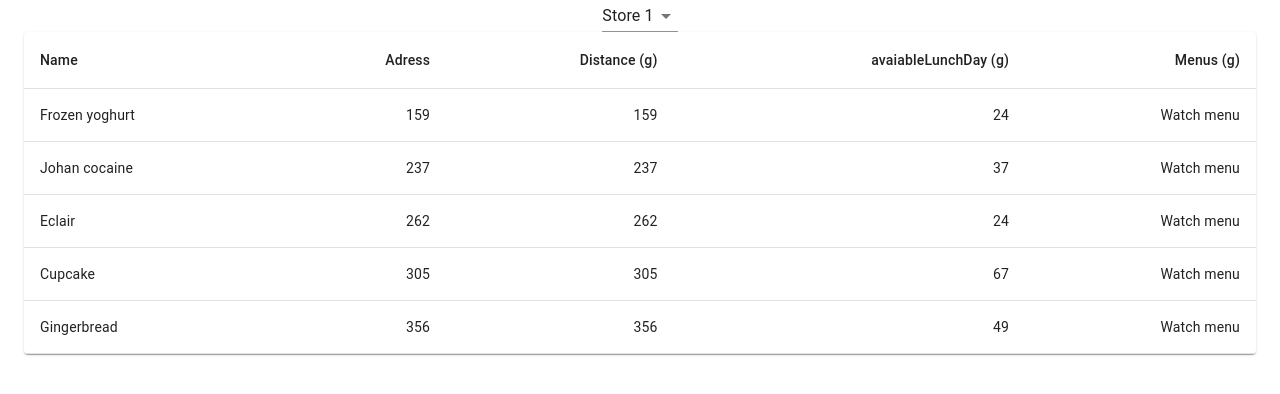
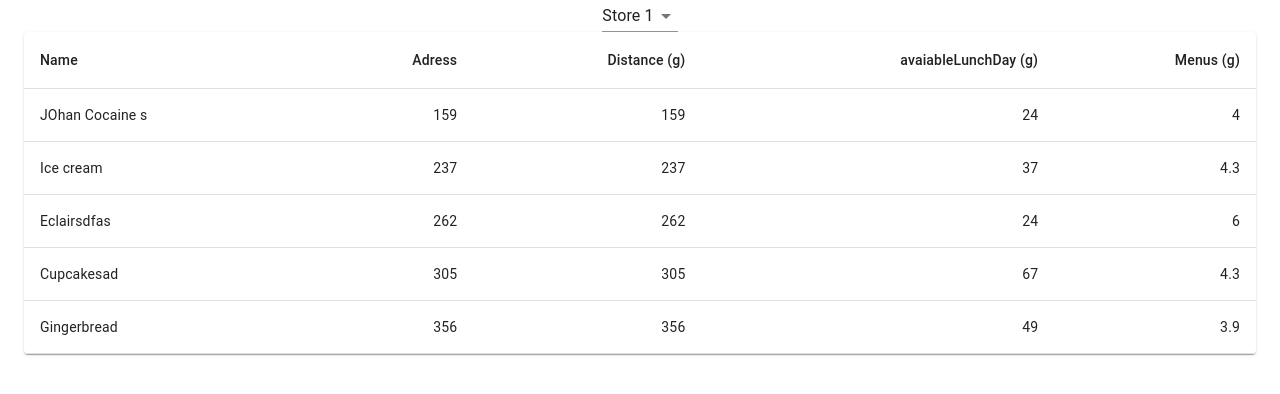
Before and after one commit to rasilvap/spot-full-sack, a React (Create React App) app in the folder client/: page / in a window 1280 px wide. Shown: the top 394 px of the page. Built offline with nearby package versions, Linux system fonts and the light colour scheme.

Commit message:
Rodolfo: StarvingApp- Added rowsData

```diff
--- /dev/null
+++ b/client/src/component/storeDetail/rowsData.js
@@ -0,0 +1,44 @@
+//https://nordschool.com/react-data-fetching/
+let id = 0;
+const createData = (name, adress, distance, avaiableLunchDay, menu) => {
+  id += 1;
+  return { id, name, adress, distance, avaiableLunchDay, menu };
+};
+
+export default [
+  createData(
+    "JOhan Cocaine s",
+    159,
+    6.0,
+    24,
+    4.0
+  ),
+  createData(
+    "Ice cream ",
+    237,
+    9.0,
+    37,
+    4.3
+  ),
+  createData(
+    "Eclairsdfas",
+    262,
+    16.0,
+    24,
+    6.0
+  ),
+  createData(
+    "Cupcakesad",
+    305,
+    3.7,
+    67,
+    4.3
+  ),
+  createData(
+    "Gingerbread",
+    356,
+    16.0,
+    49,
+    3.9
+  )
+];
--- a/client/src/component/storeDetail/storeDetails.js
+++ b/client/src/component/storeDetail/storeDetails.js
@@ -7,6 +7,7 @@ import TableContainer from '@material-ui/core/TableContainer';
 import TableHead from '@material-ui/core/TableHead';
 import TableRow from '@material-ui/core/TableRow';
 import Paper from '@material-ui/core/Paper';
+import rows from "./rowsData";
 
 const useStyles = makeStyles({
   table: {
@@ -14,17 +15,6 @@ const useStyles = makeStyles({
   },
 });
 
-function createData(name, adress, distance, avaiableLunchDay, menu) {
-  return { name, adress, distance, avaiableLunchDay, menu };
-}
-
-const rows = [
-  createData('Frozen yoghurt', 159, 6.0, 24, 'Watch menu'),
-  createData('Johan cocaine', 237, 9.0, 37, 'Watch menu'),
-  createData('Eclair', 262, 16.0, 24, 'Watch menu'),
-  createData('Cupcake', 305, 3.7, 67, 'Watch menu'),
-  createData('Gingerbread', 356, 16.0, 49, 'Watch menu'),
-];
 
 const SimpleTable = props =>  {
   const classes = useStyles();
```
